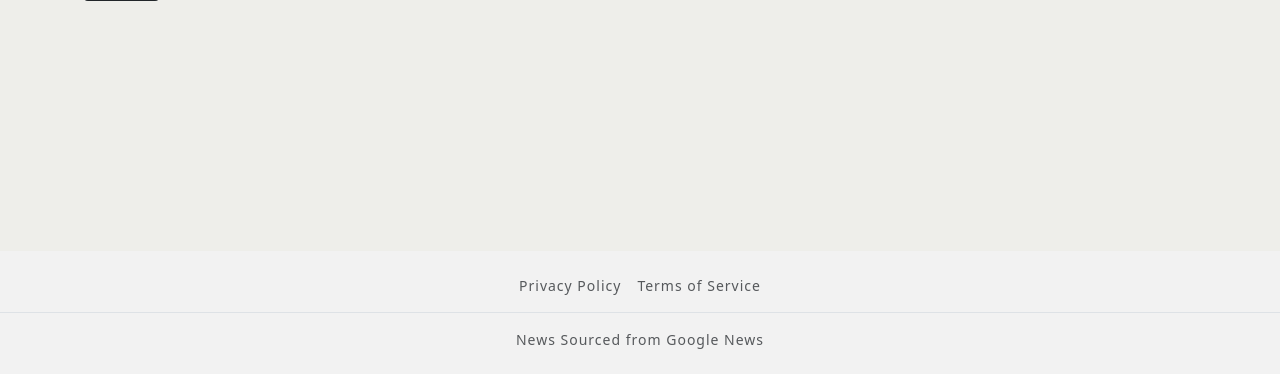
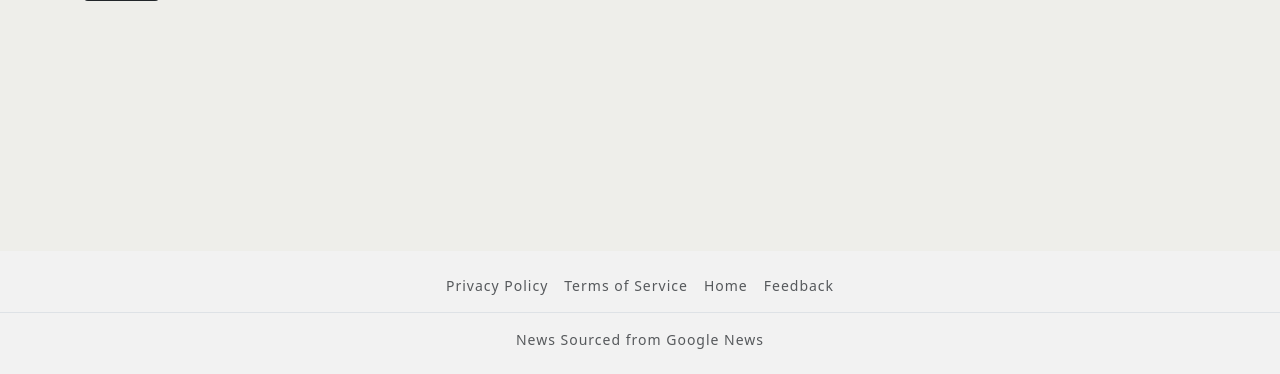
Before and after one commit to rajnishspandey/evolvNewz, a Flask app: page /feedback in a window 1280 px wide. Shown: the part 426-800 px from the top of the page. Run offline with Flask 3, Linux system fonts and the light colour scheme; some libraries are stand-ins or nearby versions; some web fonts are replaced.

Commit message:
beta release 1.4.5

```diff
--- a/templates/footer.html
+++ b/templates/footer.html
@@ -2,6 +2,8 @@
     <ul class="nav justify-content-center border-bottom py-2 my-2">
     <li class="nav-item"><a href="#" class="nav-link px-2 text-body-secondary">Privacy Policy</a></li>
     <li class="nav-item"><a href="#" class="nav-link px-2 text-body-secondary">Terms of Service</a></li>
+    <li class="nav-item"><a href="{{ url_for('index') }}" class="nav-link px-2 text-body-secondary">Home</a></li>
+    <li class="nav-item"><a href="{{ url_for('feedback') }}" class="nav-link px-2 text-body-secondary">Feedback</a></li>
     </ul>
     <div class="py-2">
         <p class="text-center text-body-secondary " id="company">News Sourced from Google News</p>
```
